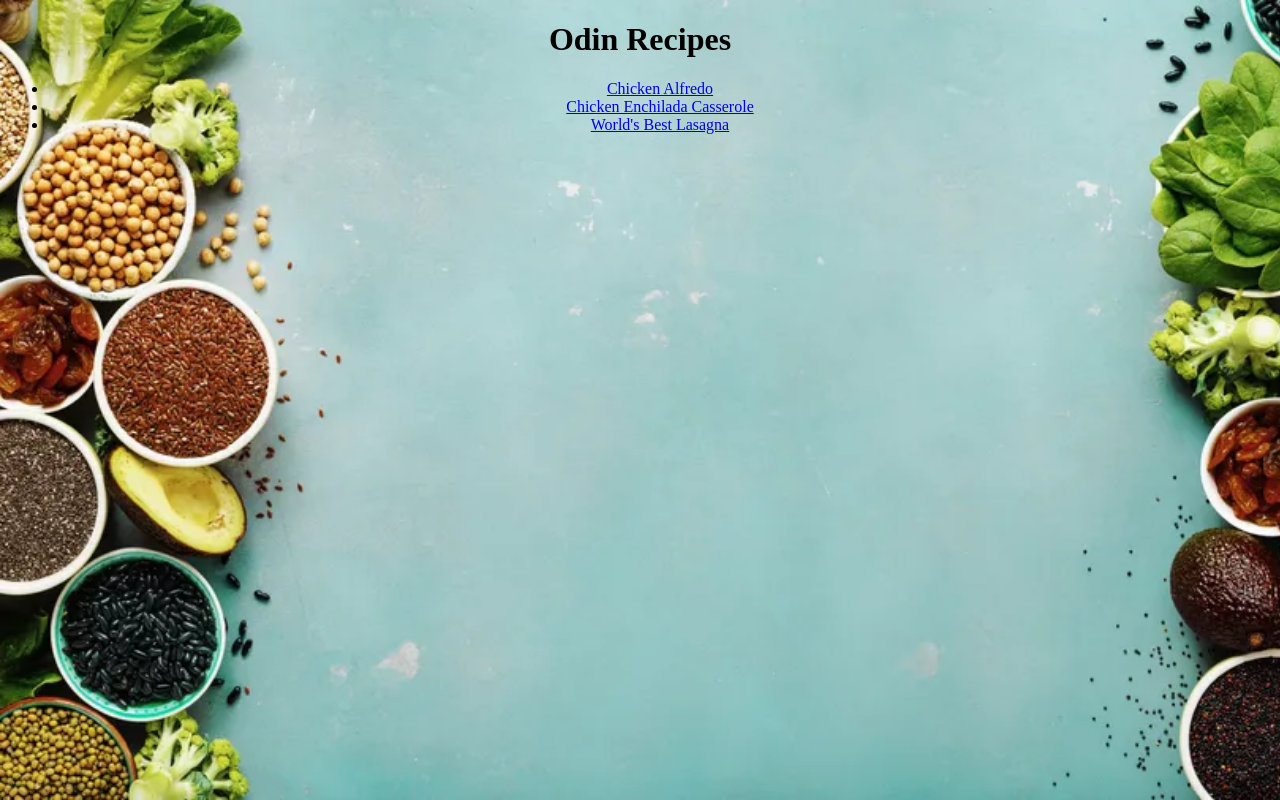
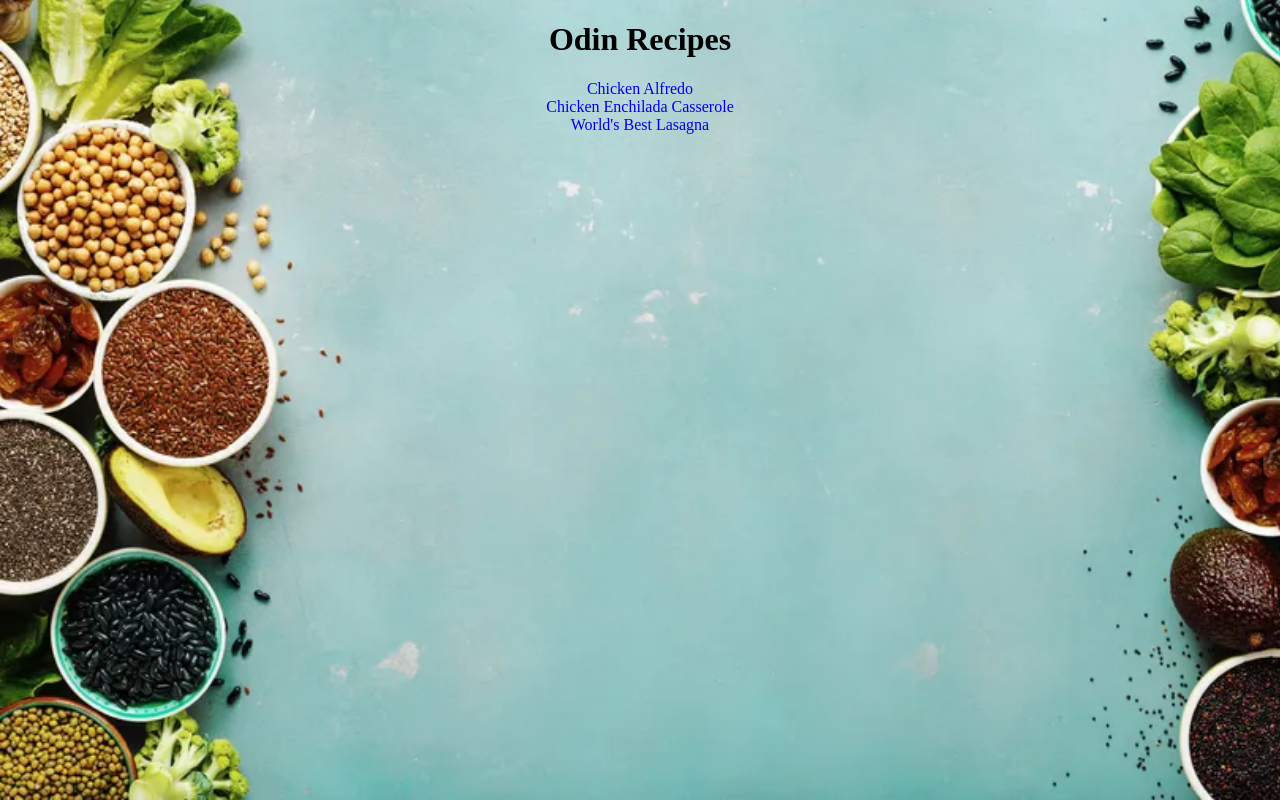
Before and after one commit to Higokian/odin-recipes, a plain HTML site: page index.html in a window 1280 px wide. Drawn offline with Linux system fonts and the light colour scheme.

Commit message:
Center text and style links

```diff
--- a/css/styles.css
+++ b/css/styles.css
@@ -7,3 +7,12 @@ body {
     text-align: center;
 
 }
+
+ul {
+    list-style: none;
+    padding-inline-start: 0px;
+}
+
+a {
+    text-decoration: none;
+}
```
